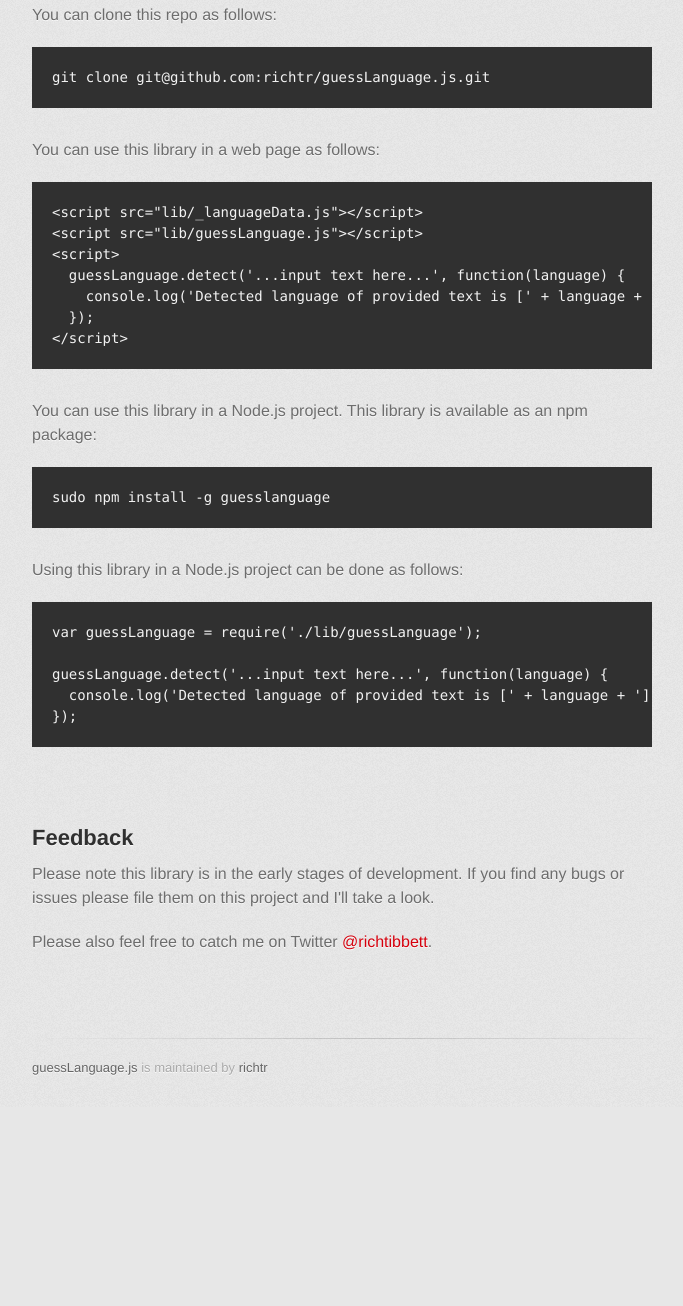
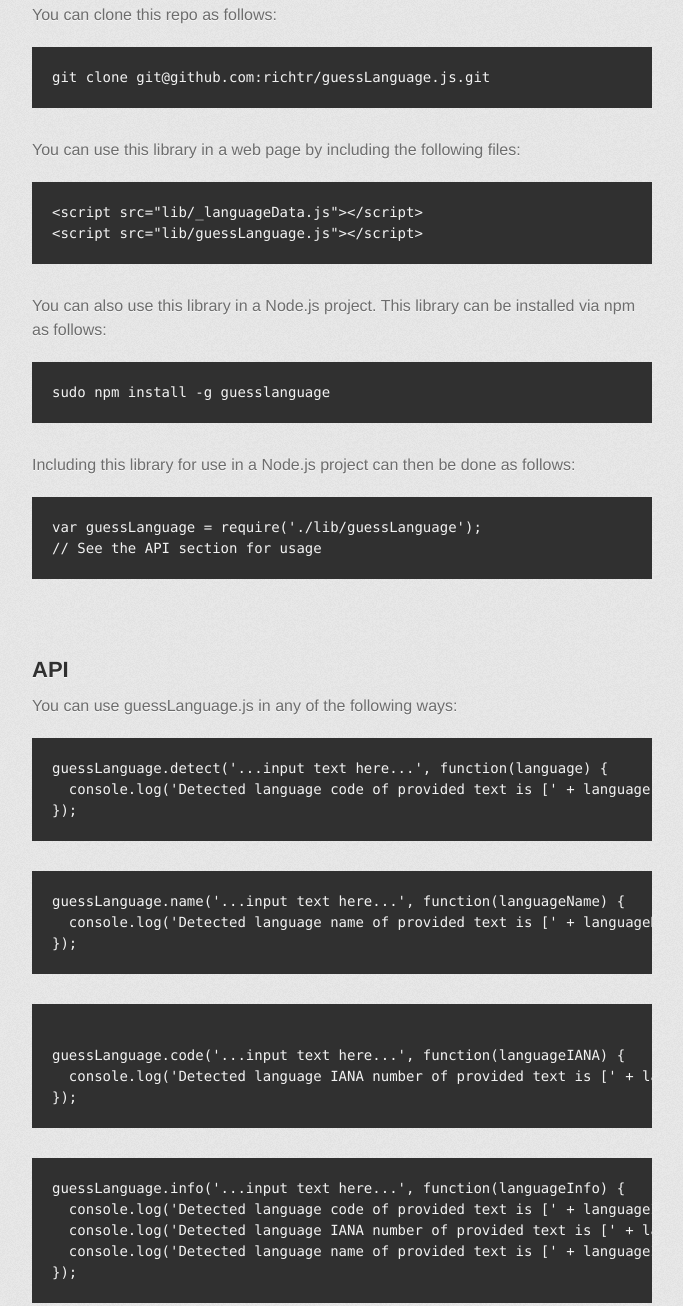
Before and after one commit to richtr/guessLanguage.js, a plain HTML site: page index.html in a window 1280 px wide. Shown: the part 658-1964 px from the top of the page, without its empty margins (298-981 px from the left). Before the commit the page ends 1765 px from the top, so only its background shows below. Drawn offline with Linux system fonts and the light colour scheme; a script that the page names is missing; a web font is replaced by a local one.

Commit message:
Update index.html with better API documentation

```diff
--- a/index.html
+++ b/index.html
@@ -81,30 +81,50 @@ detectBtn.addEventListener('click', function() {
 <pre><code>git clone git@github.com:richtr/guessLanguage.js.git
 </code></pre>
 
-<p>You can use this library in a web page as follows:</p>
+<p>You can use this library in a web page by including the following files:</p>
 
 <pre><code>&lt;script src="lib/_languageData.js"&gt;&lt;/script&gt;
 &lt;script src="lib/guessLanguage.js"&gt;&lt;/script&gt;
-&lt;script&gt;
-  guessLanguage.detect('...input text here...', function(language) {
-    console.log('Detected language of provided text is [' + language + ']');
-  });
-&lt;/script&gt;
 </code></pre>
 
-<p>You can use this library in a Node.js project. This library is available as an npm package:</p>
+<p>You can also use this library in a Node.js project. This library can be installed via npm as follows:</p>
 
 <pre><code>sudo npm install -g guesslanguage
 </code></pre>
 
-<p>Using this library in a Node.js project can be done as follows:</p>
+<p>Including this library for use in a Node.js project can then be done as follows:</p>
 
 <pre><code>var guessLanguage = require('./lib/guessLanguage');
+// See the API section for usage
+</code></pre>
 
-guessLanguage.detect('...input text here...', function(language) {
-  console.log('Detected language of provided text is [' + language + ']');
+<p>&nbsp;</p>
+
+<h2>API</h2>
+
+<p>You can use guessLanguage.js in any of the following ways:</p>
+
+<pre><code>guessLanguage.detect('...input text here...', function(language) {
+  console.log('Detected language code of provided text is [' + language + ']');
 });
 </code></pre>
+
+<pre><code>guessLanguage.name('...input text here...', function(languageName) {
+  console.log('Detected language name of provided text is [' + languageName + ']');
+});
+</code></pre>
+
+<pre><code>
+guessLanguage.code('...input text here...', function(languageIANA) {
+  console.log('Detected language IANA number of provided text is [' + languageIANA + ']');
+});
+</code></pre>
+
+<pre><code>guessLanguage.info('...input text here...', function(languageInfo) {
+  console.log('Detected language code of provided text is [' + languageInfo[0] + ']');
+  console.log('Detected language IANA number of provided text is [' + languageInfo[1] + ']');
+  console.log('Detected language name of provided text is [' + languageInfo[2] + ']');
+});</code></pre>
 
 <p>&nbsp;</p>
 
```
